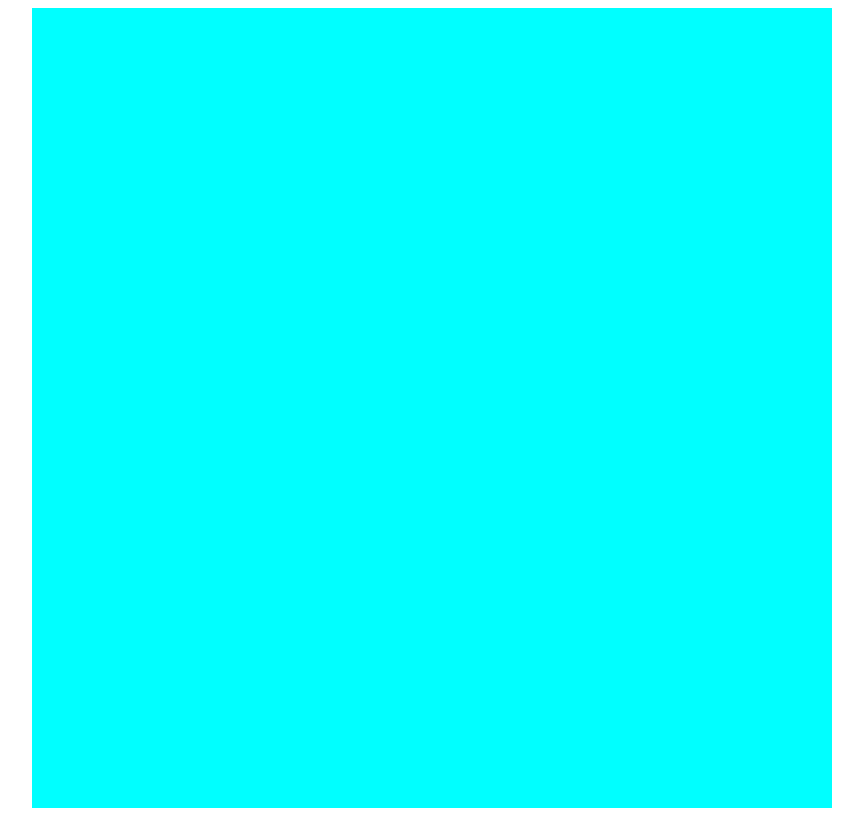
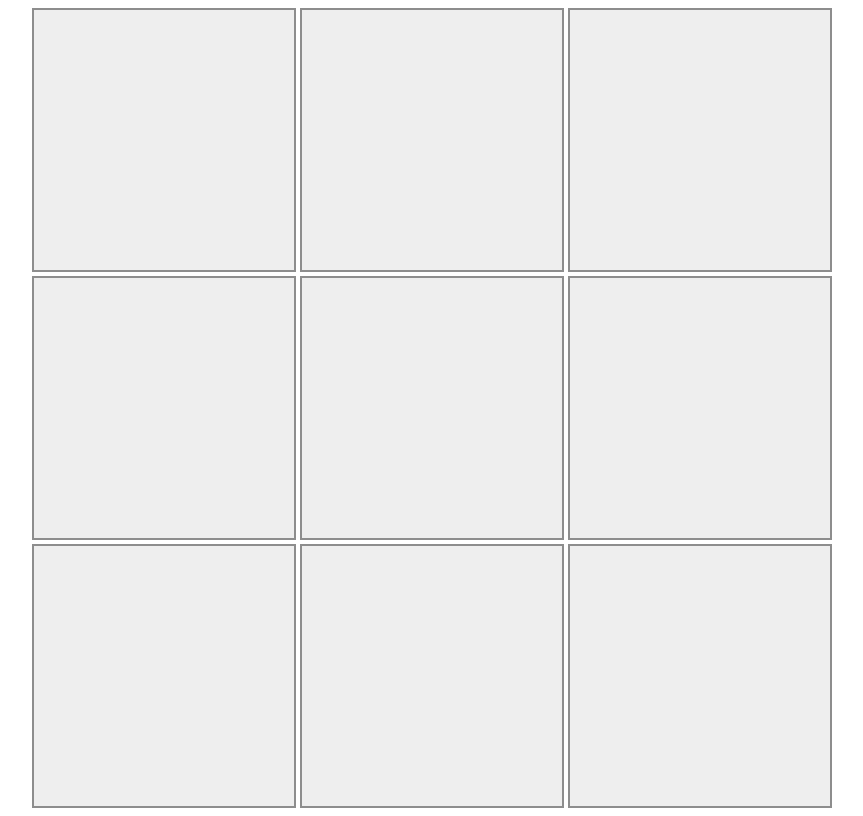
Before and after one commit to kaz9112/TOP-tic-tac-toe, a plain HTML site: page index.html in a window 1280 px wide. Shown: the whole page, without its empty margins (208-1071 px from the left). Drawn offline with Linux system fonts and the light colour scheme.

Commit message:
add border styling for game-cell

```diff
--- a/style.css
+++ b/style.css
@@ -6,10 +6,13 @@ body {
 .game-board {
     display: grid;
     grid-template-columns: repeat(3, 1fr);
+    grid-template-rows: repeat(3,1fr);
     width: 800px;
     height: 800px;
+    gap: 4px;
 }
 
 .game-cell {
-    background-color: aqua;
+    background-color: rgb(238, 238, 238);
+    border: 2px solid rgb(141, 141, 141);
 }
```
